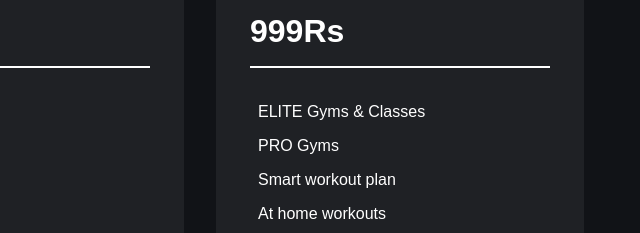
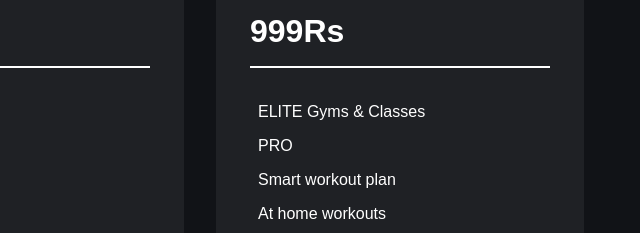
Before and after one commit to rajnishkumar08/Website-Project, a plain HTML site: page index.html in a window 1280 px wide. Shown: the part 2823-3056 px from the top of the page, 640-1280 px from the left. Drawn offline with Linux system fonts and the light colour scheme.

Commit message:
first page

```diff
--- a/index.html
+++ b/index.html
@@ -192,7 +192,7 @@
 			  </p>
 			  <p>
 				<i class="ri-checkbox-circle-line"></i>
-				PRO Gyms
+				PRO
 			  </p>
 			  <p>
 				<i class="ri-checkbox-circle-line"></i>
```
